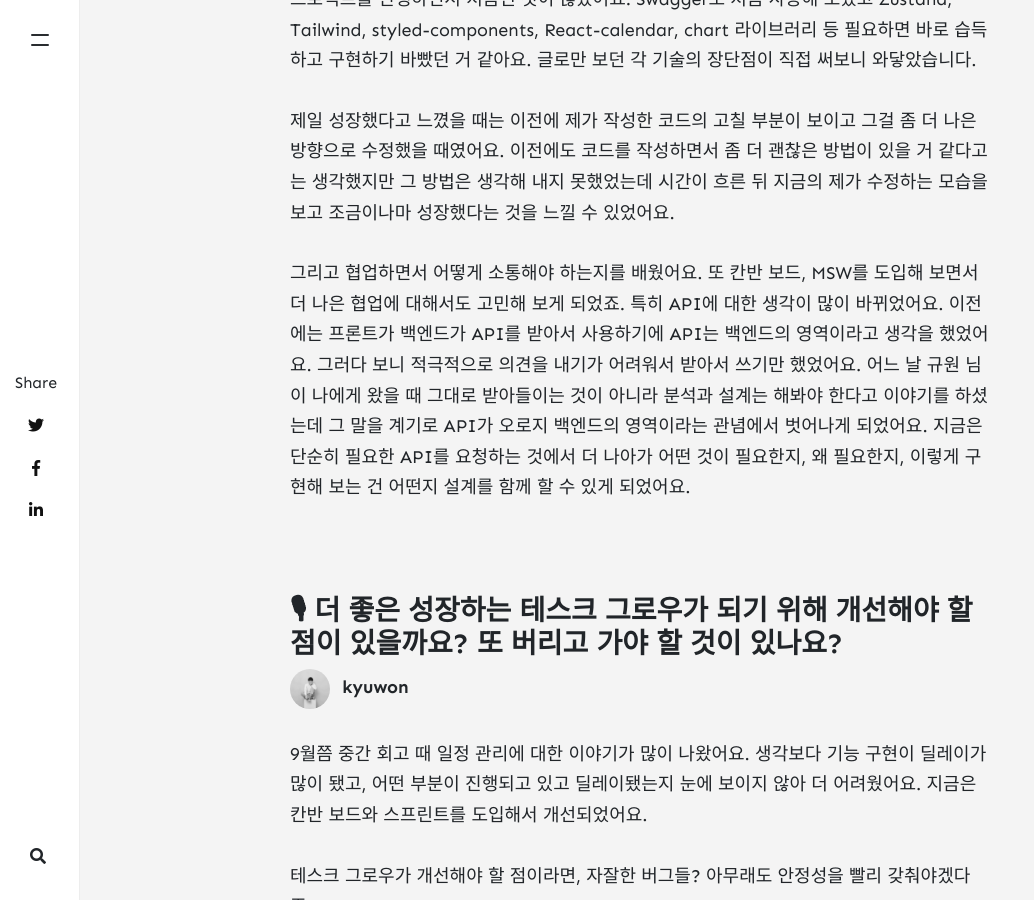
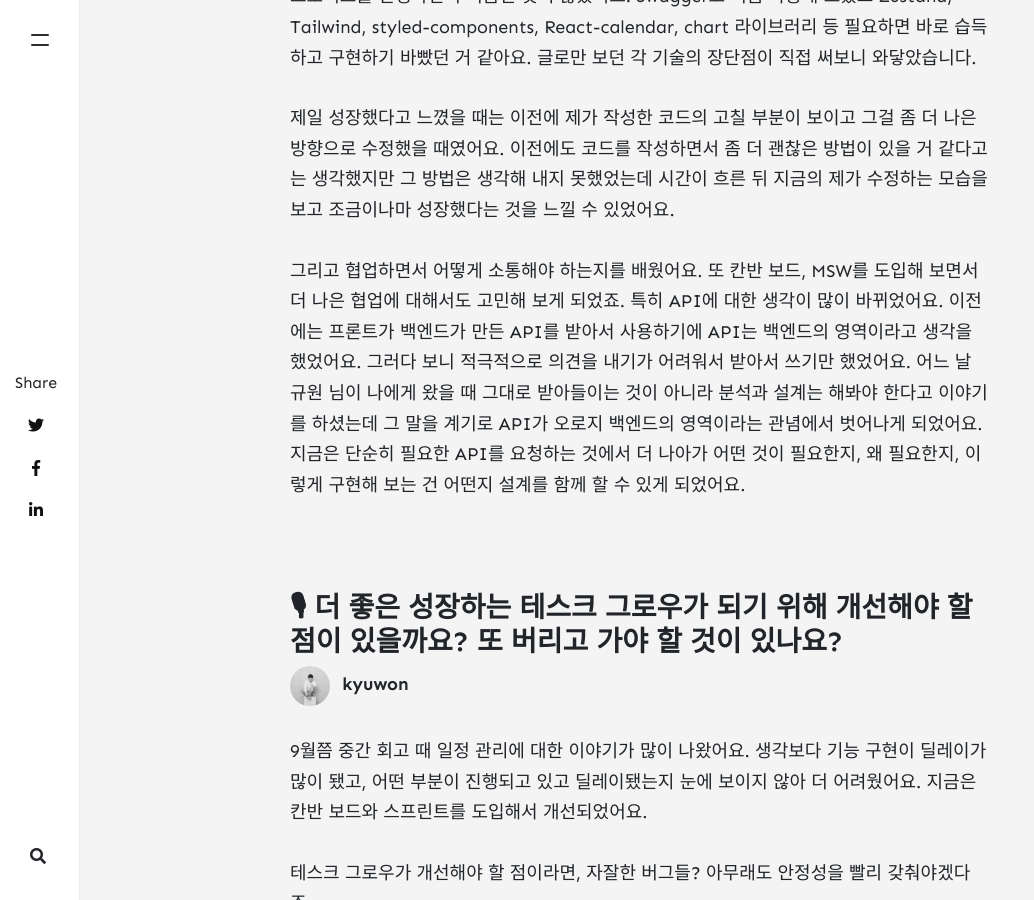
Before and after one commit to growth-ring/growth-ring.github.io, a Jekyll site: the page built from _posts/2023-12-26-테스크 그로우의 연말 회고.md, in a window 1280 px wide and 900 px high, scrolled down 3042 px. Shown: the whole window, without its empty margins (0-1034 px from the left). Built offline with Jekyll 4.4.1, drawn with Linux system fonts in a browser that asks for light colours; nearby versions of some CDN libraries; comment, search, counter and statistics services are not loaded.

Commit message:
오타를 수정하라

```diff
--- a/_posts/2023-12-26-테스크 그로우의 연말 회고.md
+++ b/_posts/2023-12-26-테스크 그로우의 연말 회고.md
@@ -50,7 +50,7 @@
 
 제일 성장했다고 느꼈을 때는 이전에 제가 작성한 코드의 고칠 부분이 보이고 그걸 좀 더 나은 방향으로 수정했을 때였어요. 이전에도 코드를 작성하면서 좀 더 괜찮은 방법이 있을 거 같다고는 생각했지만 그 방법은 생각해 내지 못했었는데 시간이 흐른 뒤 지금의 제가 수정하는 모습을 보고 조금이나마 성장했다는 것을 느낄 수 있었어요.
 
-그리고 협업하면서 어떻게 소통해야 하는지를 배웠어요. 또 칸반 보드, MSW를 도입해 보면서 더 나은 협업에 대해서도 고민해 보게 되었죠. 특히 API에 대한 생각이 많이 바뀌었어요. 이전에는 프론트가 백엔드가   API를 받아서 사용하기에 API는 백엔드의 영역이라고 생각을 했었어요. 그러다 보니 적극적으로 의견을 내기가 어려워서 받아서 쓰기만 했었어요. 어느 날 규원 님이 나에게 왔을 때 그대로 받아들이는 것이 아니라 분석과 설계는 해봐야 한다고 이야기를 하셨는데 그 말을 계기로 API가 오로지 백엔드의 영역이라는 관념에서 벗어나게 되었어요. 지금은 단순히 필요한 API를 요청하는 것에서 더 나아가 어떤 것이 필요한지, 왜 필요한지, 이렇게 구현해 보는 건 어떤지 설계를 함께 할 수 있게 되었어요.
+그리고 협업하면서 어떻게 소통해야 하는지를 배웠어요. 또 칸반 보드, MSW를 도입해 보면서 더 나은 협업에 대해서도 고민해 보게 되었죠. 특히 API에 대한 생각이 많이 바뀌었어요. 이전에는 프론트가 백엔드가 만든 API를 받아서 사용하기에 API는 백엔드의 영역이라고 생각을 했었어요. 그러다 보니 적극적으로 의견을 내기가 어려워서 받아서 쓰기만 했었어요. 어느 날 규원 님이 나에게 왔을 때 그대로 받아들이는 것이 아니라 분석과 설계는 해봐야 한다고 이야기를 하셨는데 그 말을 계기로 API가 오로지 백엔드의 영역이라는 관념에서 벗어나게 되었어요. 지금은 단순히 필요한 API를 요청하는 것에서 더 나아가 어떤 것이 필요한지, 왜 필요한지, 이렇게 구현해 보는 건 어떤지 설계를 함께 할 수 있게 되었어요.
 
 <br>
 
```
Also changed, not shown: assets/images/회고표지.png.
